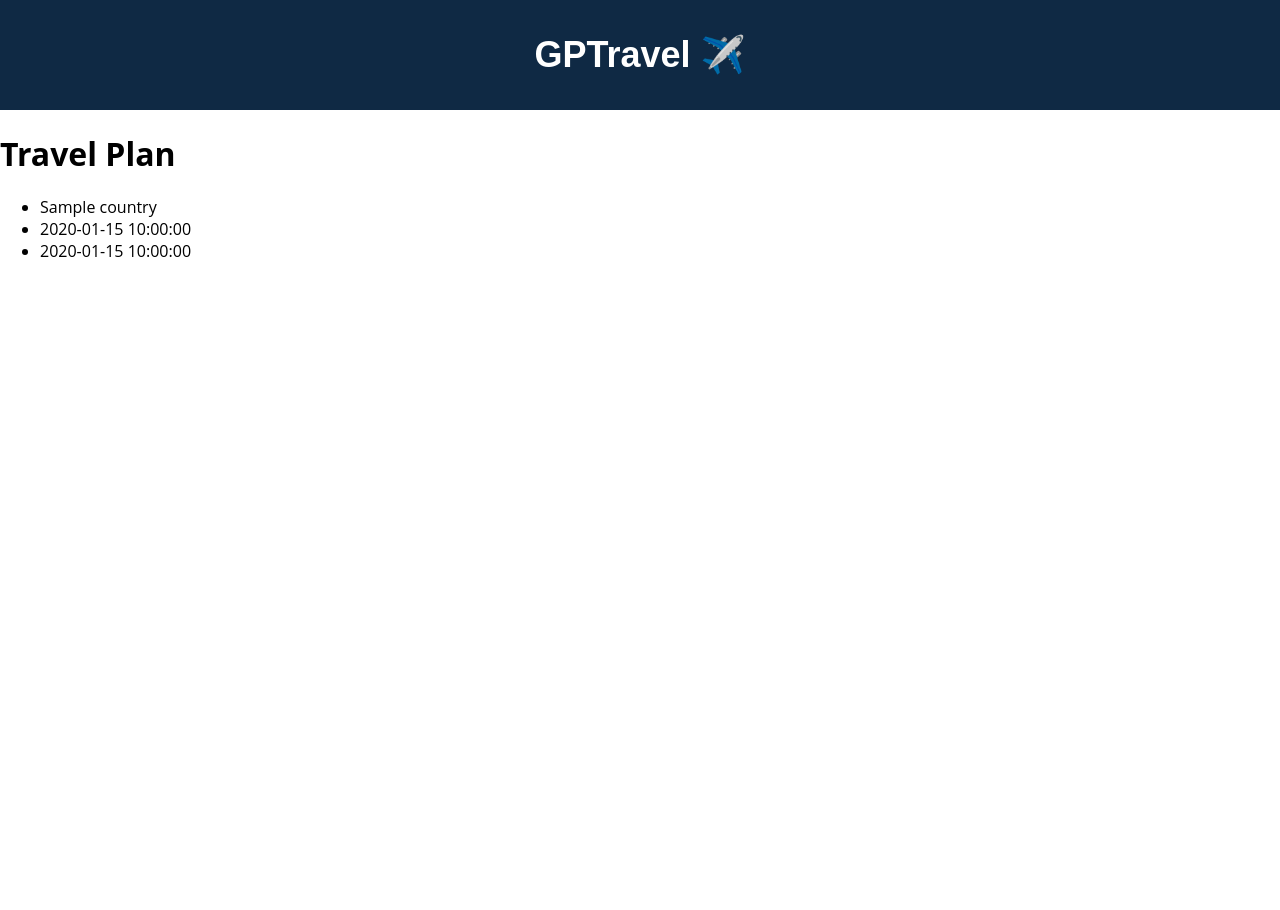
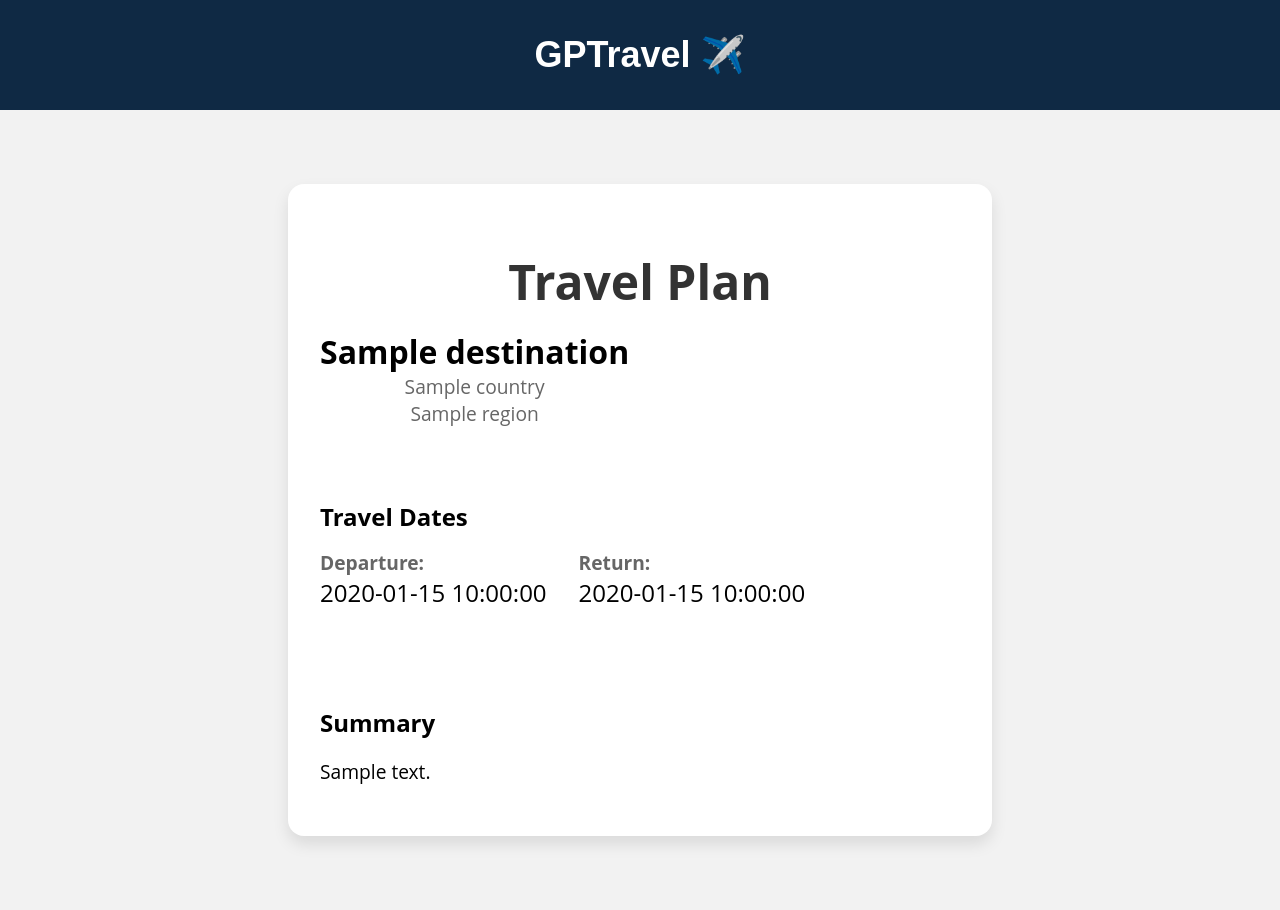
Before and after one commit to RobertoCorti/gptravel, a Flask app: template src/gptravel/app/templates/travel_plan.html in a window 1280 px wide. Before the commit the page ends 257 px from the top, so only its background shows below. Run offline with Flask 2, Linux system fonts and the light colour scheme; the template is opened without the code that fills it: most values are stand-ins (such as "Sample title", 1, 10 or a date in 2020).

Commit message:
added wiki summary to travel plan + check on dates to app.js

```diff
--- a/pyproject.toml
+++ b/pyproject.toml
@@ -8,6 +8,8 @@ readme = "README.md"
 [tool.poetry.dependencies]
 python = "^3.8"
 flask = "2.2.3"
+pycountry = "^22.3.5"
+wikipedia-api = "^0.5.8"
 
 
 [tool.poetry.group.dev.dependencies]
--- a/src/gptravel/app/app.py
+++ b/src/gptravel/app/app.py
@@ -1,4 +1,8 @@
 from flask import Flask, render_template, request, redirect, url_for
+import pycountry
+import wikipediaapi
+
+wiki_wiki = wikipediaapi.Wikipedia('en')
 
 app = Flask(__name__)
 
@@ -6,20 +10,55 @@ app = Flask(__name__)
 @app.route('/', methods=['GET', 'POST'])
 def index():
     if request.method == 'POST':
-        return redirect(url_for('travel_plan',
-                                country=request.form['country'],
-                                departure_date=request.form['departure_date'],
-                                return_date=request.form['return_date']))
+        country = request.form['country']
+        departure_date = request.form['departure_date']
+        return_date = request.form['return_date']
+        region = request.form.get('region')
+
+        if region:
+            return redirect(url_for('travel_plan',
+                                    country=country,
+                                    departure_date=departure_date,
+                                    return_date=return_date,
+                                    region=region))
+        else:
+            return redirect(url_for('travel_plan',
+                                    country=country,
+                                    departure_date=departure_date,
+                                    return_date=return_date))
     else:
         return render_template('index.html')
 
 
 @app.route('/travel_plan/<country>/<departure_date>/<return_date>')
-def travel_plan(country, departure_date, return_date):
+@app.route('/travel_plan/<country>/<departure_date>/<return_date>/<region>')
+def travel_plan(country, departure_date, return_date, region=None):
+    wiki_summary = None
+    try:
+        country_name = pycountry.countries.get(alpha_2=country).name
+    except AttributeError:
+        country_name = country
+    if region:
+        # get region page
+        region_page = wiki_wiki.page(region)
+        if region_page.exists():
+            wiki_summary = region_page.summary
+    else:
+        # get country page from wikipedia
+        country_page = wiki_wiki.page(country_name)
+
+        if country_page.exists():
+            wiki_summary = country_page.summary
+
+    if wiki_summary is not None:
+        wiki_summary = '.'.join(wiki_summary.split('.')[:2])
+
     return render_template('travel_plan.html',
-                           country=country,
+                           country=country_name,
                            departure_date=departure_date,
-                           return_date=return_date)
+                           return_date=return_date,
+                           region=region,
+                           summary=wiki_summary)
 
 
 if __name__ == "__main__":
--- a/src/gptravel/app/templates/index.html
+++ b/src/gptravel/app/templates/index.html
@@ -5,6 +5,8 @@
       <label for="country">Country to visit:</label>
       <select name="country" id="country" required>
       </select>
+      <label for="country">Region: </label>
+      <select name="region" id="region"></select>
 
     <label for="departure_date">Departure date:</label>
     <input type="date" name="departure_date" id="departure_date" required>
--- a/src/gptravel/app/templates/travel_plan.html
+++ b/src/gptravel/app/templates/travel_plan.html
@@ -1,9 +1,41 @@
 {% extends "base.html" %}
+
 {% block content %}
-<h1>Travel Plan</h1>
-	<ul>
-		<li>{{ country }}</li>
-		<li>{{ departure_date }}</li>
-		<li>{{ return_date }}</li>
-	</ul>
+  <div style="display: flex; flex-direction: column; align-items: center; justify-content: center; height: 100vh; background-color: #f2f2f2;">
+    <div style="background-color: #fff; border-radius: 1rem; box-shadow: 0 0.5rem 1rem rgba(0, 0, 0, 0.1); padding: 2rem; width: 50%;">
+      <h1 style="font-size: 3rem; margin-bottom: 1rem; color: #333; text-align: center;">Travel Plan</h1>
+      <div style="display: flex; flex-direction: column; gap: 1rem;">
+        <div style="display: flex; gap: 2rem; align-items: center;">
+          <div style="display: flex; flex-direction: column;">
+            <h2 style="font-size: 2rem; margin: 0; text-align: center;">{{ destination }}</h2>
+            <p style="margin: 0; color: #666; font-size: 1.2rem; text-align: center;">{{ country }}</p>
+            {% if region %}
+              <p style="margin: 0; color: #666; font-size: 1.2rem; text-align: center;">{{ region }}</p>
+            {% endif %}
+          </div>
+        </div>
+        <hr style="border: none; border-bottom: 1px solid #ddd;">
+        <div>
+          <h3 style="font-size: 1.5rem; margin-bottom: 1rem;">Travel Dates</h3>
+          <div style="display: flex; gap: 2rem;">
+            <div>
+              <p style="margin: 0; font-size: 1.2rem; color: #666;"><strong>Departure:</strong></p>
+              <p style="margin: 0; font-size: 1.5rem;">{{ departure_date }}</p>
+            </div>
+            <div>
+              <p style="margin: 0; font-size: 1.2rem; color: #666;"><strong>Return:</strong></p>
+              <p style="margin: 0; font-size: 1.5rem;">{{ return_date }}</p>
+            </div>
+          </div>
+        </div>
+        {% if summary %}
+          <hr style="border: none; border-bottom: 1px solid #ddd; margin-top: 2rem;">
+          <div>
+            <h3 style="font-size: 1.5rem; margin-bottom: 1rem;">Summary</h3>
+            <p style="font-size: 1.2rem;">{{ summary }}</p>
+          </div>
+        {% endif %}
+      </div>
+    </div>
+  </div>
 {% endblock %}
```
Also changed, not shown: src/gptravel/app/static/app.js (+47 -17 lines), 1 other file.
